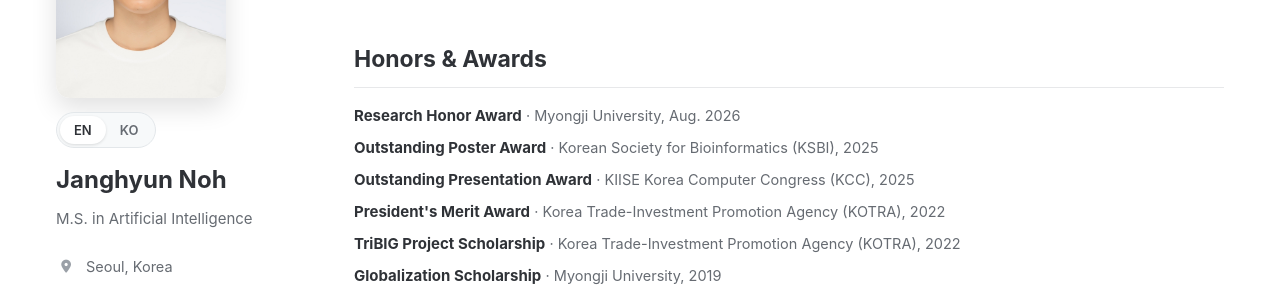
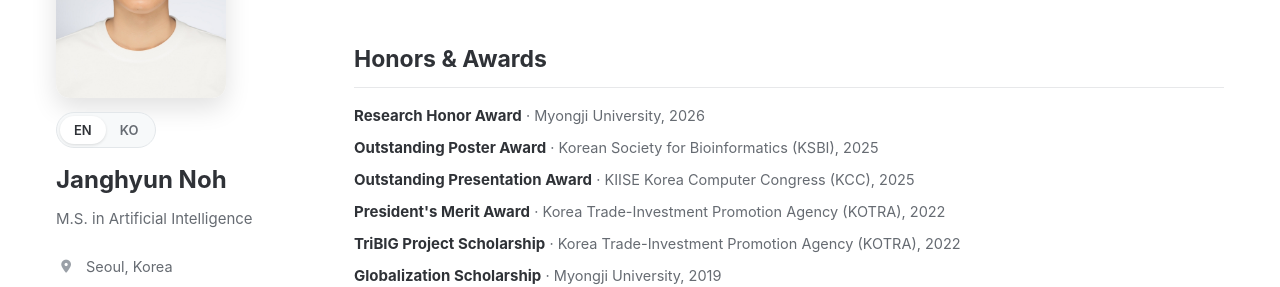
Before and after one commit to janghyunnoh/janghyunnoh.github.io, a Jekyll site: the page built from index.md, in a window 1280 px wide and 900 px high, scrolled down 3077 px. Shown: the part 153-440 px from the top of the window. Built offline with Jekyll 4.4.1, drawn with Linux system fonts in a browser that asks for light colours.

Commit message:
Awards: show year only
Co-Authored-By: Claude Opus 5.5 <noreply@anthropic.com>
Claude-Session: https://claude.ai/code/session_01KSQJoZP1auZdYkoBxWPSet

```diff
--- a/_data/awards.yml
+++ b/_data/awards.yml
@@ -1,8 +1,8 @@
 # title_ko / org_ko are used on the KO page.
 - title: "Research Honor Award"
   title_ko: "우수연구상"
-  org: "Myongji University, Aug. 2026"
-  org_ko: "명지대학교, 2026.08"
+  org: "Myongji University, 2026"
+  org_ko: "명지대학교, 2026"
 - title: "Outstanding Poster Award"
   title_ko: "우수 포스터상"
   org: "Korean Society for Bioinformatics (KSBI), 2025"
```
